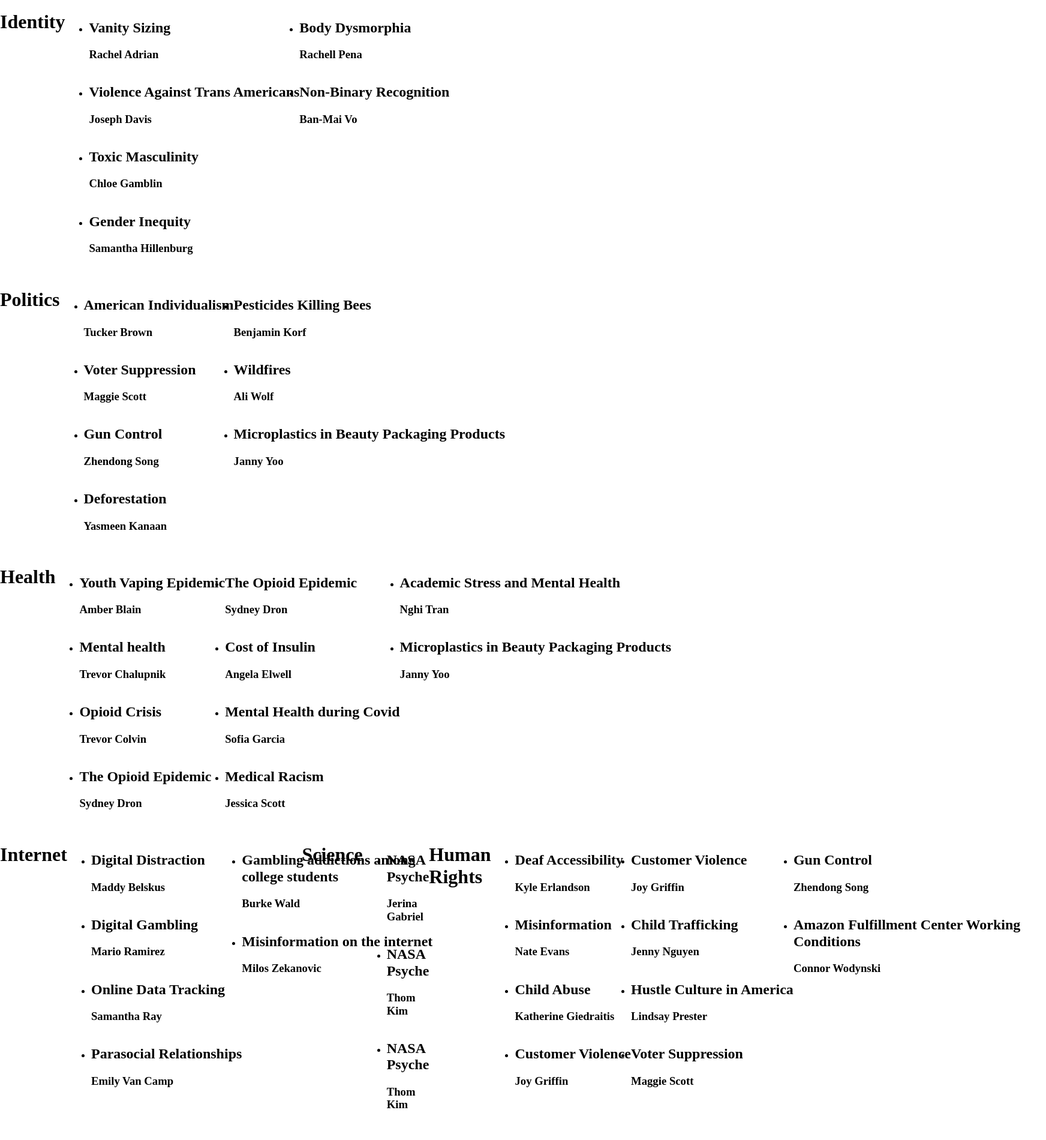
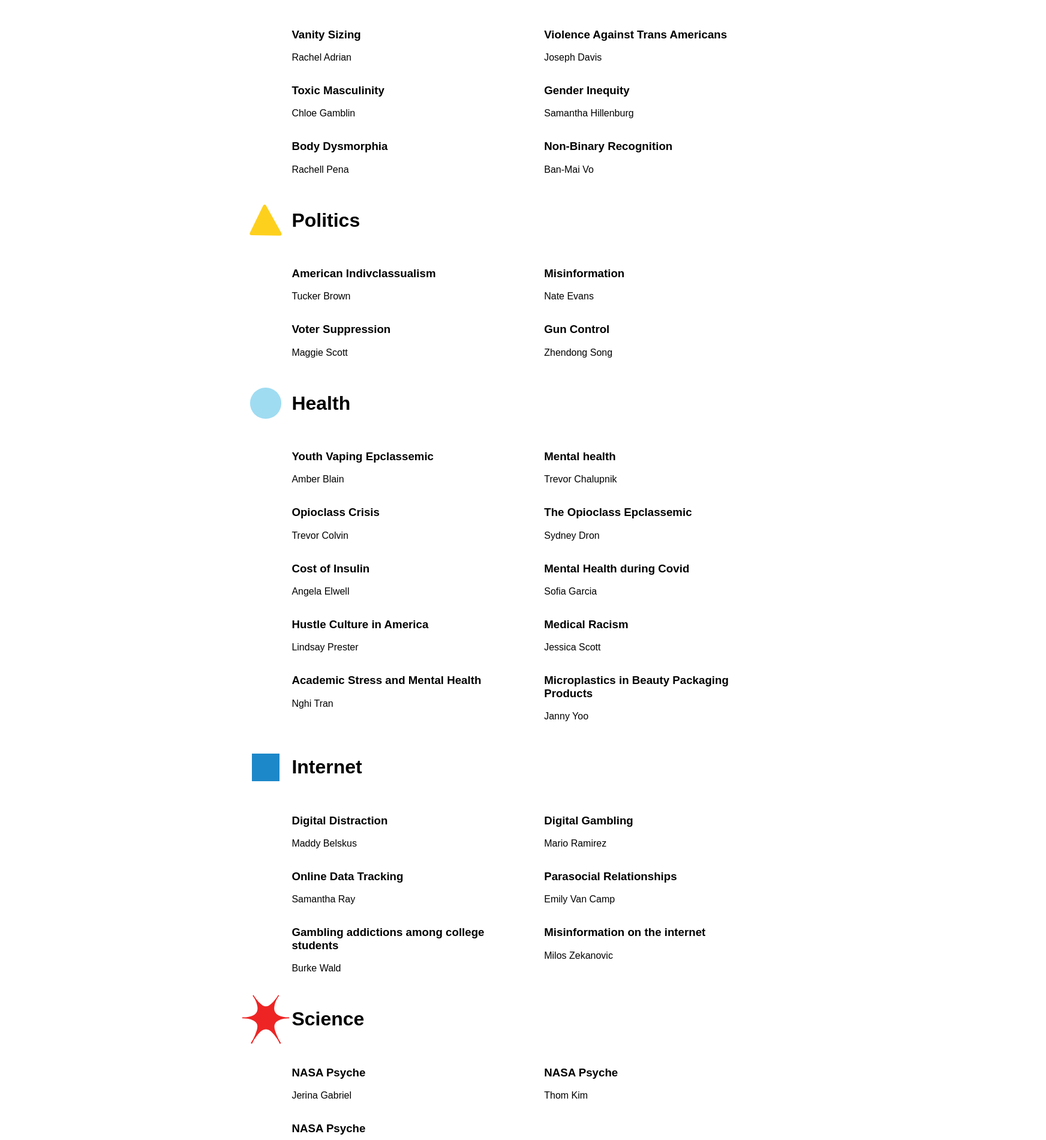
Before and after one commit to burkewald/charityandburke, a plain HTML site: page social.html in a window 1280 px wide. Shown: the part 700-2600 px from the top of the page at 60% size, 1744 px wide, since content can reach past the window. Drawn offline with nearby package versions, Linux system fonts and the light colour scheme.

Commit message:
knee's waste of time

```diff
--- a/css/social.css
+++ b/css/social.css
@@ -1,41 +1,83 @@
+body {
+    font-family: sans-serif;
+}
+
 .social-issues {
     width: 100%;
     display: flex;
-    flex-wrap: wrap;
-    flex-direction: row;
-    align-content: space-between;
 }
 
 
 .social-issues__left {
     display: flex;
     flex-direction: column;
+    flex-basis: calc(30% - 2rem);
+    flex-shrink: 0;
+    flex-grow: 0;
+    margin: 1rem;
+}
+
+.social-issues__right {
+    flex-basis: calc(70% - 2rem);
+    flex-shrink: 0;
+    flex-grow: 0;
+    margin: 1rem;
 }
 
 
-.social-issues-names {
-    display: flex;
+.social-issues__container {
+    flex-wrap: wrap;
+    margin: 0;
 
 }
 
-.social-issues__right--left {
+.social-issues__names {
+    flex-direction: column;
+    flex-basis: calc(50% - 2rem);
+    flex-shrink: 0;
+    flex-grow: 0;
+
+}
+
+.title-container{
     display: flex;
-    flex-direction: column;
+    align-items: center;
+}
+
+.title-container h1{
+    display: flex;
+    align-items: center;
+}
+
+.social-icon {
+    width: 10%;
+
 }
 
 
-.social-issues__right--right {
+
+ul {
     display: flex;
-    flex-direction: column;
+    flex-wrap: wrap;
+    columns: 2;
+    -webkit-columns: 2;
+    -moz-columns: 2;
+    list-style: none;
+    justify-content: space-between;
 }
 
+li {
+    -webkit-column-break-inside: avoid;
+    page-break-inside: avoid;
+    break-inside: avoid;
+    flex-basis: calc(50% - 2rem);
+}
 
-ul {
-    display: -ms-flexbox;
-    display: -webkit-flex;
-    display: flex;
-    -webkit-flex-flow: wrap column;
-    flex-flow: wrap column;
-    max-height: 500px;
-    float: left;
+.list {
+    padding-left: 10%;
 }
+
+#searchbar {
+    margin-left: 10%;
+    width: 80%;
+}
--- a/social.html
+++ b/social.html
@@ -1,9 +1,10 @@
 <!doctype html>
 
 <html lang="zxx">
+
 <head>
     <meta charset="utf-8">
-  <meta name="viewport" content="width=device-width, initial-scale=1">
+    <meta name="viewport" content="wclassth=device-wclassth, initial-scale=1">
 
     <title>social issues</title>
     <meta name="description" content="social issues">
@@ -31,33 +32,54 @@
             <p>asdfasdfasdfasdf</p>
         </div>
         <div class="social-issues__right">
-            <h1>asdf</h1>
-            <input id="searchbar" onkeyup="search_listedissues()" type="text"
-            name="search" placeholder="Search Issues..">
 
-            <div class="social-issues-names">
+            <input id="searchbar" onkeyup="search_listedissues()" type="text" name="search"
+                placeholder="Search Name..">
+
+            <div class="social-issues__container">
+                <div class="title-container">
+                    <img src="images/social-icon-01.svg" class="social-icon">
                     <h1>Environmental</h1>
-                    <div class="social-issues__right--left">
-                        <ul id="list">
+                </div>
+                <div class="social-issues__names">
+
+
+                    <ul class="list">
                         <li class="listedissues">
-                                <h2>Urban Heat Island</h2>
-                                <h3>Casey Beauparlant</h3>
+                            <h3>Urban Heat Island</h3>
+                            <p>Casey Beauparlant</p>
                         </li>
                         <li class="listedissues">
-                                <h2>Plastic Pollution</h2>
-                                <h3>Chelsey Boyle</h3>
+                            <h3>Plastic Pollution</h3>
+                            <p>Chelsey Boyle</p>
                         </li>
                         <li class="listedissues">
-                                <h2>Household Food Wastage</h2>
-                                <h3>Charity Chong</h3>
+                            <h3>Household Food Wastage</h3>
+                            <p>Charity Chong</p>
                         </li>
                         <li class="listedissues">
-                                <h2>Water Crisis</h2>
-                                <h3>Kylie Dukes</h3>
+                            <h3>Water Crisis</h3>
+                            <p>Kylie Dukes</p>
                         </li>
                         <li class="listedissues">
-                                <h2>Overfishing</h2>
-                                <h3>Rania Elqadah</h3>
+                            <h3>Overfishing</h3>
+                            <p>Rania Elqadah</p>
+                        </li>
+                        <li class="listedissues">
+                            <h3>Deforestation</h3>
+                            <p>Yasmeen Kanaan</p>
+                        </li>
+                        <li class="listedissues">
+                            <h3>Pesticides Killing Bees</h3>
+                            <p>Benjamin Korf</p>
+                        </li>
+                        <li class="listedissues">
+                            <h3>Wildfires</h3>
+                            <p>Ali Wolf</p>
+                        </li>
+                        <li class="listedissues">
+                            <h3>Fast Fashion</h3>
+                            <p>Tanya Yan</p>
                         </li>
 
                     </ul>
@@ -69,33 +91,36 @@
 
 
 
-          <div class="social-issues-names">
+            <div class="social-issues__container">
+                <div class="title-container">
+                    <img src="images/social-icon-02.svg" class="social-icon">
                     <h1>Identity</h1>
-                <div class="social-issues__right--left">
-                    <ul id="list">
+                </div>
+                <div class="social-issues__names">
+                    <ul class="list">
                         <li class="listedissues">
-                                <h2>Vanity Sizing</h2>
-                                <h3>Rachel Adrian</h3>
+                            <h3>Vanity Sizing</h3>
+                            <p>Rachel Adrian</p>
                         </li>
                         <li class="listedissues">
-                            <h2>Violence Against Trans Americans</h2>
-                            <h3>Joseph Davis</h3>
+                            <h3>Violence Against Trans Americans</h3>
+                            <p>Joseph Davis</p>
                         </li>
                         <li class="listedissues">
-                            <h2>Toxic Masculinity</h2>
-                            <h3>Chloe Gamblin</h3>
+                            <h3>Toxic Masculinity</h3>
+                            <p>Chloe Gamblin</p>
                         </li>
                         <li class="listedissues">
-                            <h2>Gender Inequity</h2>
-                            <h3>Samantha Hillenburg</h3>
+                            <h3>Gender Inequity</h3>
+                            <p>Samantha Hillenburg</p>
                         </li>
                         <li class="listedissues">
-                            <h2>Body Dysmorphia</h2>
-                            <h3>Rachell Pena</h3>
+                            <h3>Body Dysmorphia</h3>
+                            <p>Rachell Pena</p>
                         </li>
                         <li class="listedissues">
-                            <h2>Non-Binary Recognition</h2>
-                            <h3>Ban-Mai Vo</h3>
+                            <h3>Non-Binary Recognition</h3>
+                            <p>Ban-Mai Vo</p>
                         </li>
 
                     </ul>
@@ -104,37 +129,93 @@
 
 
 
-            <div class="social-issues-names">
+            <div class="social-issues__container">
+                <div class="title-container">
+                    <img src="images/social-icon-03.svg" class="social-icon">
                     <h1>Politics</h1>
-                    <div class="social-issues__right--left">
-                        <ul id="list">
+                </div>
+                <div class="social-issues__names">
+                    <ul class="list">
                         <li class="listedissues">
-                                    <h2>American Individualism</h2>
-                                    <h3>Tucker Brown</h3>
+                            <h3>American Indivclassualism</h3>
+                            <p>Tucker Brown</p>
+                        </li>
+
+                        <li class="listedissues">
+                            <h3>Misinformation</h3>
+                            <p>Nate Evans</p>
+                        </li>
+
+                        <li class="listedissues">
+                            <h3>Voter Suppression</h3>
+                            <p>Maggie Scott</p>
                         </li>
                         <li class="listedissues">
-                                <h2>Voter Suppression</h2>
-                                <h3>Maggie Scott</h3>
+                            <h3>Gun Control</h3>
+                            <p>Zhendong Song</p>
+                        </li>
+
+                    </ul>
+                </div>
+
+            </div>
+
+
+
+
+            <div class="social-issues__container">
+                <div class="title-container">
+                    <img src="images/social-icon-04.svg" class="social-icon">
+                    <h1>Health</h1>
+                </div>
+                <div class="social-issues__names">
+                    <ul class="list">
+                        <li class="listedissues">
+                            <h3>Youth Vaping Epclassemic</h3>
+                            <p>Amber Blain</p>
                         </li>
                         <li class="listedissues">
-                                <h2>Gun Control</h2>
-                                <h3>Zhendong Song</h3>
+                            <h3>Mental health </h3>
+                            <p>Trevor Chalupnik</p>
                         </li>
                         <li class="listedissues">
-                                <h2>Deforestation</h2>
-                                <h3>Yasmeen Kanaan</h3>
+                            <h3>Opioclass Crisis</h3>
+                            <p>Trevor Colvin</p>
                         </li>
+
                         <li class="listedissues">
-                                <h2>Pesticides Killing Bees</h2>
-                                <h3>Benjamin Korf</h3>
+                            <h3>The Opioclass Epclassemic</h3>
+                            <p>Sydney Dron</p>
                         </li>
+
                         <li class="listedissues">
-                                <h2>Wildfires</h2>
-                                <h3>Ali Wolf</h3>
+                            <h3>Cost of Insulin</h3>
+                            <p>Angela Elwell</p>
                         </li>
+
                         <li class="listedissues">
-                                <h2>Microplastics in Beauty Packaging Products</h2>
-                                <h3>Janny Yoo</h3>
+                            <h3>Mental Health during Covid</h3>
+                            <p>Sofia Garcia</p>
+                        </li>
+
+                        <li class="listedissues">
+                            <h3>Hustle Culture in America</h3>
+                            <p>Lindsay Prester</p>
+                        </li>
+
+                        <li class="listedissues">
+                            <h3>Medical Racism</h3>
+                            <p>Jessica Scott</p>
+                        </li>
+
+                        <li class="listedissues">
+                            <h3>Academic Stress and Mental Health</h3>
+                            <p>Nghi Tran</p>
+                        </li>
+
+                        <li class="listedissues">
+                            <h3>Microplastics in Beauty Packaging Products</h3>
+                            <p>Janny Yoo</p>
                         </li>
 
 
@@ -146,98 +227,42 @@
 
 
 
-                <div class="social-issues-names">
-                <h1>Health</h1>
-                    <div class="social-issues__right--left">
-                        <ul id="list">
+            <div class="social-issues__container">
+                <div class="title-container">
+                    <img src="images/social-icon-05.svg" class="social-icon">
+                    <h1>Internet</h1>
+                </div>
+                <div class="social-issues__names">
+                    <ul class="list">
                         <li class="listedissues">
-                                    <h2>Youth Vaping Epidemic</h2>
-                                    <h3>Amber Blain</h3>
-                            </li>
-                            <li class="listedissues">
-                                <h2>Mental health </h2>
-                                <h3>Trevor Chalupnik</h3>
-                            </li>
-                            <li class="listedissues">
-                                <h2>Opioid Crisis</h2>
-                                <h3>Trevor Colvin</h3>
-                            </li>
-                            <li class="listedissues">
-                                <h2>The Opioid Epidemic</h2>
-                                <h3>Sydney Dron</h3>
-                            </li>
-                            <li class="listedissues">
-                                <h2>The Opioid Epidemic</h2>
-                                <h3>Sydney Dron</h3>
+                            <h3>Digital Distraction</h3>
+                            <p>Maddy Belskus</p>
                         </li>
 
                         <li class="listedissues">
-                                <h2>Cost of Insulin</h2>
-                                <h3>Angela Elwell</h3>
+                            <h3>Digital Gambling</h3>
+                            <p>Mario Ramirez</p>
                         </li>
 
                         <li class="listedissues">
-                                <h2>Mental Health during Covid </h2>
-                                <h3>Sofia Garcia</h3>
-                            </li>
-
-                            <li class="listedissues">
-                                <h2>Medical Racism</h2>
-                                <h3>Jessica Scott</h3>
-                            </li>
-
-                            <li class="listedissues">
-                                <h2>Academic Stress and Mental Health</h2>
-                                <h3>Nghi Tran</h3>
-                            </li>
-
-                            <li class="listedissues">
-                                <h2>Microplastics in Beauty Packaging Products</h2>
-                                <h3>Janny Yoo</h3>
-                            </li>
-
-
-                        </ul>
-                    </div>
-
-                </div>
-
-
-
-
-                <div class="social-issues-names">
-                    <h1>Internet</h1>
-                        <div class="social-issues__right--left">
-                            <ul id="list">
-                                <li class="listedissues">
-                                    <h2>Digital Distraction</h2>
-                                    <h3>Maddy Belskus</h3>
-                                  </li>
-
-                                  <li class="listedissues">
-                                    <h2>Digital Gambling</h2>
-                                    <h3>Mario Ramirez</h3>
-                                  </li>
-
-                                  <li class="listedissues">
-                                    <h2>Online Data Tracking</h2>
-                                    <h3>Samantha Ray</h3>
+                            <h3>Online Data Tracking</h3>
+                            <p>Samantha Ray</p>
                         </li>
 
 
                         <li class="listedissues">
-                                    <h2>Parasocial Relationships</h2>
-                                    <h3>Emily Van Camp</h3>
+                            <h3>Parasocial Relationships</h3>
+                            <p>Emily Van Camp</p>
                         </li>
 
                         <li class="listedissues">
-                                    <h2>Gambling addictions among college students</h2>
-                                    <h3>Burke Wald</h3>
+                            <h3>Gambling addictions among college students</h3>
+                            <p>Burke Wald</p>
                         </li>
 
                         <li class="listedissues">
-                                    <h2>Misinformation on the internet</h2>
-                                    <h3>Milos Zekanovic</h3>
+                            <h3>Misinformation on the internet</h3>
+                            <p>Milos Zekanovic</p>
                         </li>
 
 
@@ -247,23 +272,26 @@
 
 
 
-                        <div class="social-issues-names">
+                <div class="social-issues__container">
+                    <div class="title-container">
+                        <img src="images/social-icon-06.svg" class="social-icon">
                         <h1>Science</h1>
-                                <div class="social-issues__right--left">
-                                    <ul id="list">
+                    </div>
+                    <div class="social-issues__names">
+                        <ul class="list">
                             <li class="listedissues">
-                                            <h2>NASA Psyche</h2>
-                                            <h3>Jerina Gabriel</h3>
+                                <h3>NASA Psyche</h3>
+                                <p>Jerina Gabriel</p>
                             </li>
 
                             <li class="listedissues">
-                                            <h2>NASA Psyche</h2>
-                                            <h3>Thom Kim</h3>
+                                <h3>NASA Psyche</h3>
+                                <p>Thom Kim</p>
                             </li>
 
                             <li class="listedissues">
-                                            <h2>NASA Psyche</h2>
-                                            <h3>Thom Kim</h3>
+                                <h3>NASA Psyche</h3>
+                                <p>Rylee Segersten</p>
                             </li>
 
 
@@ -271,58 +299,46 @@
                     </div>
 
 
-                                <div class="social-issues-names">
+                    <div class="social-issues__container">
+                        <div class="title-container">
+                            <img src="images/social-icon-07.svg" class="social-icon">
                             <h1>Human Rights</h1>
-                                        <div class="social-issues__right--left">
-                                            <ul id="list">
+                        </div>
+                        <div class="social-issues__names">
+                            <ul class="list">
                                 <li class="listedissues">
-                                                    <h2>Deaf Accessibility</h2>
-                                                    <h3>Kyle Erlandson</h3>
+                                    <h3>Deaf Accessibility</h3>
+                                    <p>Kyle Erlandson</p>
+                                </li>
+
+
+                                <li class="listedissues">
+                                    <h3>Child Abuse</h3>
+                                    <p>Katherine Giedraitis</p>
                                 </li>
 
                                 <li class="listedissues">
-                                                    <h2>Misinformation</h2>
-                                                    <h3>Nate Evans</h3>
+                                    <h3>Customer Violence</h3>
+                                    <p>Joy Griffin</p>
                                 </li>
 
                                 <li class="listedissues">
-                                                    <h2>Child Abuse</h2>
-                                                    <h3>Katherine Giedraitis</h3>
+                                    <h3>Domestic Homicide</h3>
+                                    <p>Anna Lenz</p>
                                 </li>
 
+
+
                                 <li class="listedissues">
-                                                    <h2>Customer Violence</h2>
-                                                    <h3>Joy Griffin</h3>
+                                    <h3>Child Trafficking</h3>
+                                    <p>Jenny Nguyen</p>
                                 </li>
 
-                                                  <li class="listedissues">
-                                                    <h2>Customer Violence</h2>
-                                                    <h3>Joy Griffin</h3>
-                                                  </li>
+
 
                                 <li class="listedissues">
-                                                    <h2>Child Trafficking</h2>
-                                                    <h3>Jenny Nguyen</h3>
-                                                  </li>
-
-                                                  <li class="listedissues">
-                                                    <h2>Hustle Culture in America</h2>
-                                                    <h3>Lindsay Prester</h3>
-                                                  </li>
-
-                                                  <li class="listedissues">
-                                                    <h2>Voter Suppression</h2>
-                                                    <h3>Maggie Scott</h3>
-                                                  </li>
-
-                                                  <li class="listedissues">
-                                                    <h2>Gun Control</h2>
-                                                    <h3>Zhendong Song</h3>
-                                                  </li>
-
-                                                  <li class="listedissues">
-                                                    <h2>Amazon Fulfillment Center Working Conditions</h2>
-                                                    <h3>Connor Wodynski</h3>
+                                    <h3>Amazon Fulfillment Center Working Conditions</h3>
+                                    <p>Connor Wodynski</p>
                                 </li>
 
 
```
Also changed, not shown: css/normalize.css (added), images/social-icon-01.svg (added), images/social-icon-02.svg (added), images/social-icon-03.svg (added), images/social-icon-04.svg (added), images/social-icon-05.svg (added), images/social-icon-06.svg (added), images/social-icon-07.svg (added), 2 other files. Lines whose indentation alone changed are shown as unchanged.
